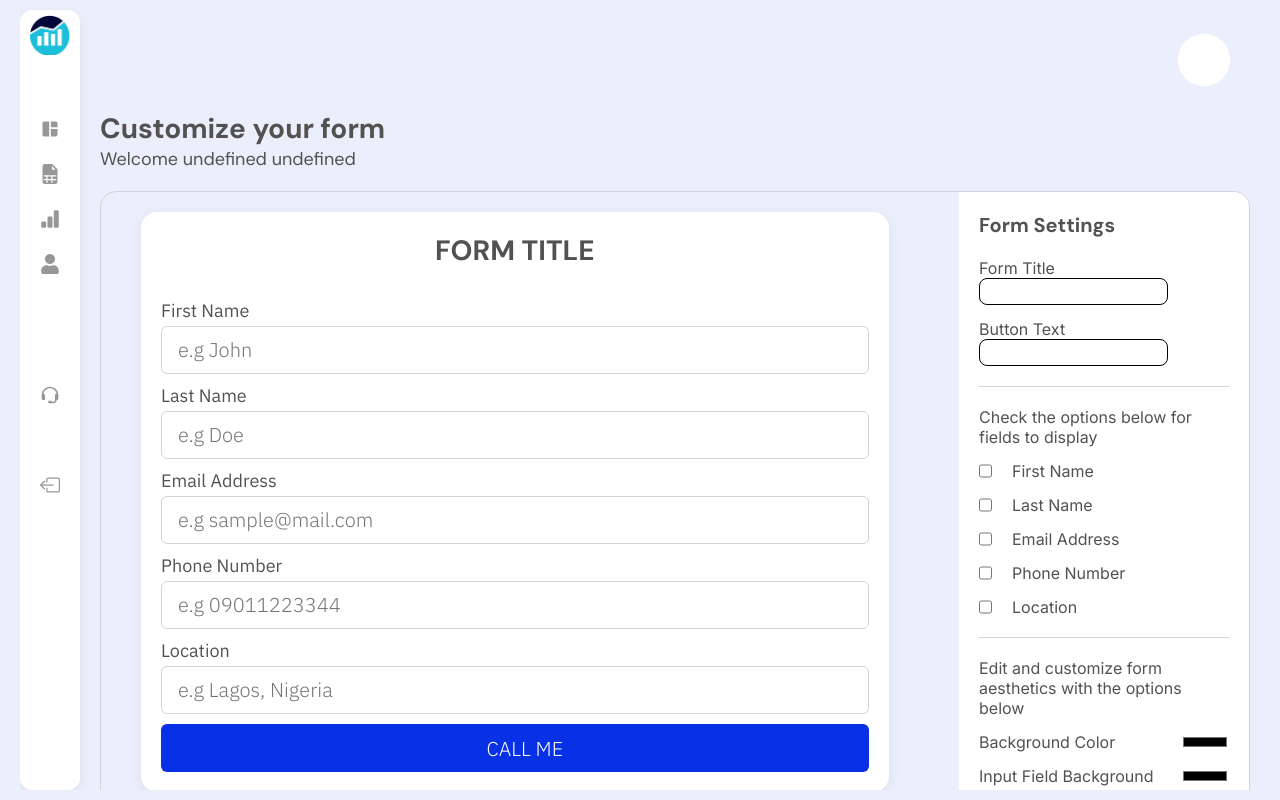
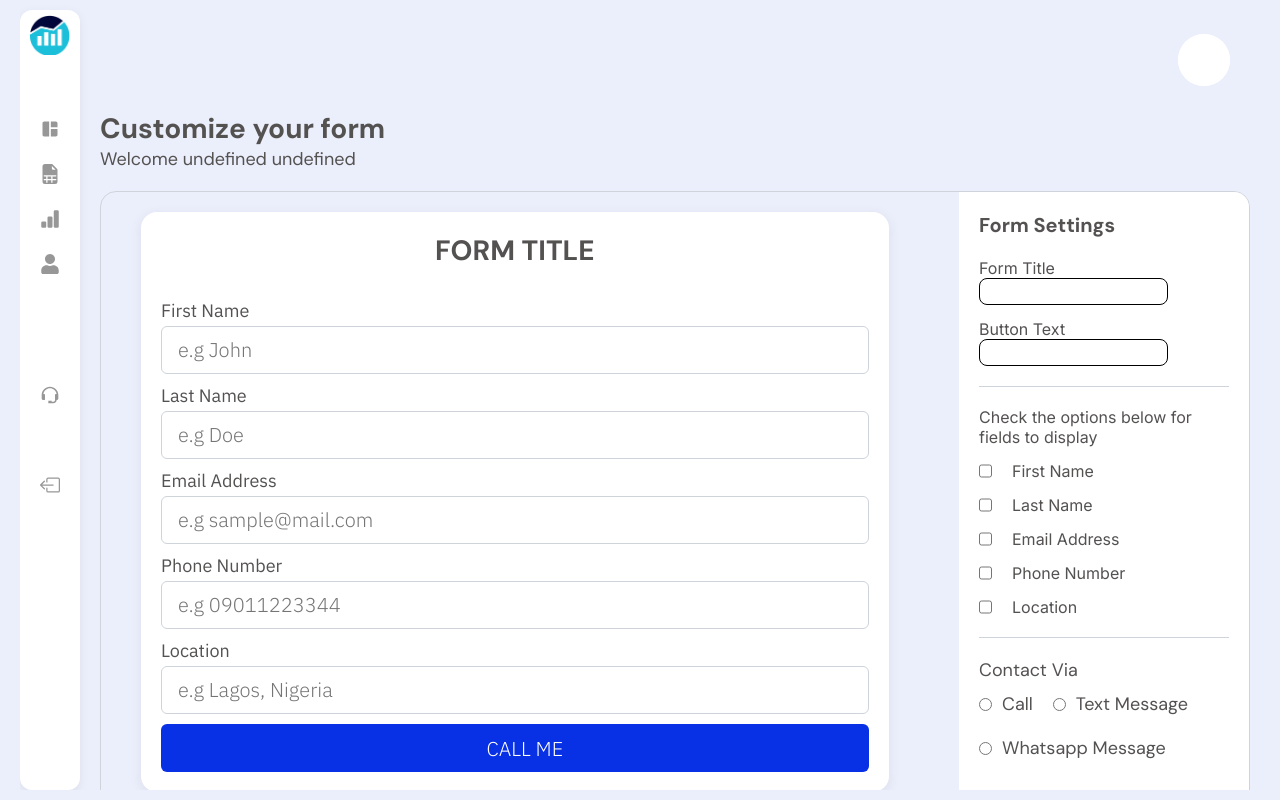
Before and after one commit to upgraded57/PrimeclickLDS, a React (Vite) app: page /form/1/wizard in a window 1280 px wide. Built offline with nearby package versions, Linux system fonts and the light colour scheme; sample sign-in values are in the browser's storage; some icons are missing.

Commit message:
Minor UI update

```diff
--- a/src/Pages/FormWizard/FormWizard.jsx
+++ b/src/Pages/FormWizard/FormWizard.jsx
@@ -92,6 +92,30 @@ export default function FormWizard() {
               </label>
             </div>
 
+            <div className="contact-method">
+              <p className="text-body">Contact Via</p>
+              <div className="contact-method-options">
+                <span>
+                  <input type="radio" name="contact-method" id="call" />
+                  <label htmlFor="call">
+                    <p className="text-body">Call</p>
+                  </label>
+                </span>
+                <span>
+                  <input type="radio" name="contact-method" id="text" />
+                  <label htmlFor="text">
+                    <p className="text-body">Text Message</p>
+                  </label>
+                </span>
+                <span>
+                  <input type="radio" name="contact-method" id="whatsapp" />
+                  <label htmlFor="whatsapp">
+                    <p className="text-body">Whatsapp Message</p>
+                  </label>
+                </span>
+              </div>
+            </div>
+
             <div className="wizard-control-colors">
               <p>Edit and customize form aesthetics with the options below </p>
               <label htmlFor="wizard-control-color-bg">
--- a/src/Pages/FormWizard/formwizard.css
+++ b/src/Pages/FormWizard/formwizard.css
@@ -93,3 +93,20 @@
   height: 18px;
   width: 48px;
 }
+
+.contact-method {
+  padding-block: 20px;
+}
+
+.contact-method-options {
+  display: flex;
+  gap: 20px;
+  flex-wrap: wrap;
+  margin-block: 10px;
+}
+
+.contact-method-options span {
+  display: flex;
+  align-items: center;
+  gap: 10px;
+}
```
